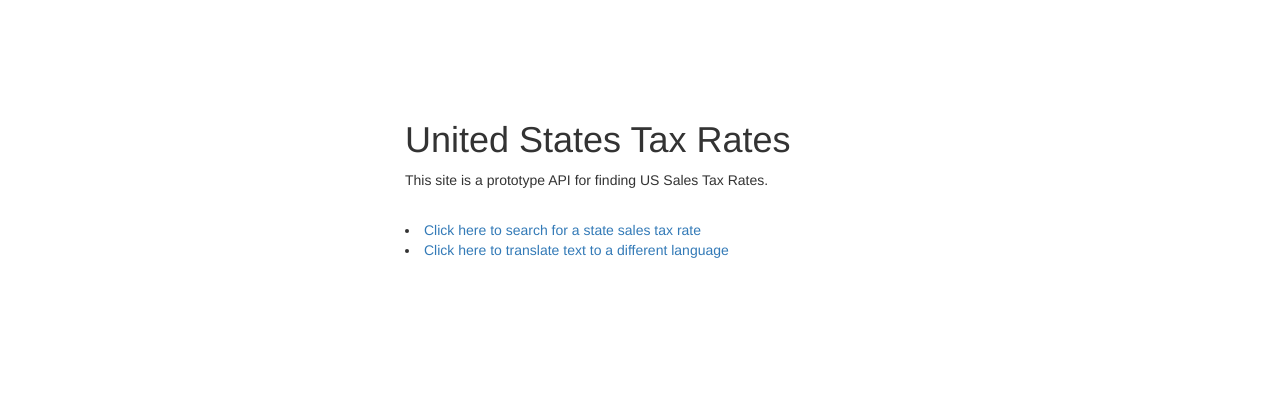
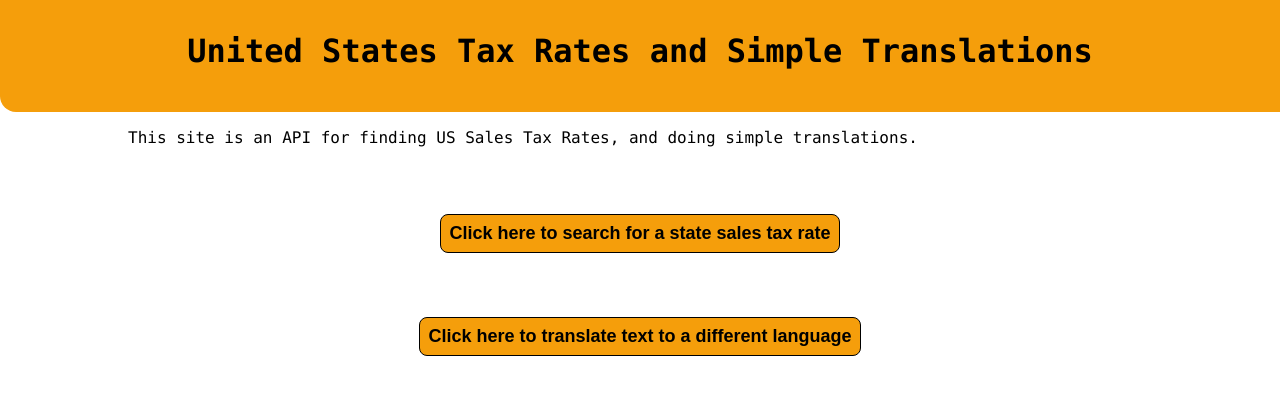
Before and after one commit to reyejona/CS361, a Flask app: page / in a window 1280 px wide. Shown: the top 406 px of the page. Run offline with Flask 2, Linux system fonts and the light colour scheme; some libraries are stand-ins or nearby versions; some web fonts are replaced.

```diff
--- a/templates/form.html
+++ b/templates/form.html
@@ -9,4 +9,5 @@
     <p><input type="submit" value = "submit"></p>
 </form>
 
+<a href="/">Go back to homepage</a>
 {% endblock %}
--- a/templates/home.html
+++ b/templates/home.html
@@ -3,27 +3,24 @@
   <head>
     <title>US Sales Tax Rates</title>
     <meta name="viewport" content="width=device-width, initial-scale=1.0">
-    <link href="http://netdna.bootstrapcdn.com/bootstrap/3.0.0/css/bootstrap.min.css" rel="stylesheet" media="screen">
-    <style type="text/css">
-      .container {
-        max-width: 500px;
-        padding-top: 100px;
-      }
-      h2 {color: red;}
-    </style>
+    <link rel= "stylesheet" type= "text/css" href= "{{ url_for('static',filename='style.css') }}">
+
+
   </head>
   <body>
+    <nav class="nav-bar">
+      <center>United States Tax Rates and Simple Translations</center>
+    </nav>
     <div class="container">
-      <h1>United States Tax Rates</h1><p>This site is a prototype API for finding US Sales Tax Rates.</p>
+      <p>This site is an API for finding US Sales Tax Rates, and doing simple translations.</p>
       <br>
       {% block content %}
-      <li><a href="/form"> Click here to search for a state sales tax rate</a></li>
-      <li><a href="/translate"> Click here to translate text to a different language</a></li>
+      <center><a href="/form"><button id="btn">Click here to search for a state sales tax rate</button></a></center>
+      <center><a href="/translate"><button id="btn2">Click here to translate text to a different language</button></a></center>
       {% endblock %}
       <br>
 
     </div>
-    <script src="http://code.jquery.com/jquery-1.10.2.min.js"></script>
-    <script src="http://netdna.bootstrapcdn.com/bootstrap/3.0.0/js/bootstrap.min.js"></script>
+
   </body>
 </html>
```
Also changed, not shown: templates/translate.html (+7 -9 lines).
